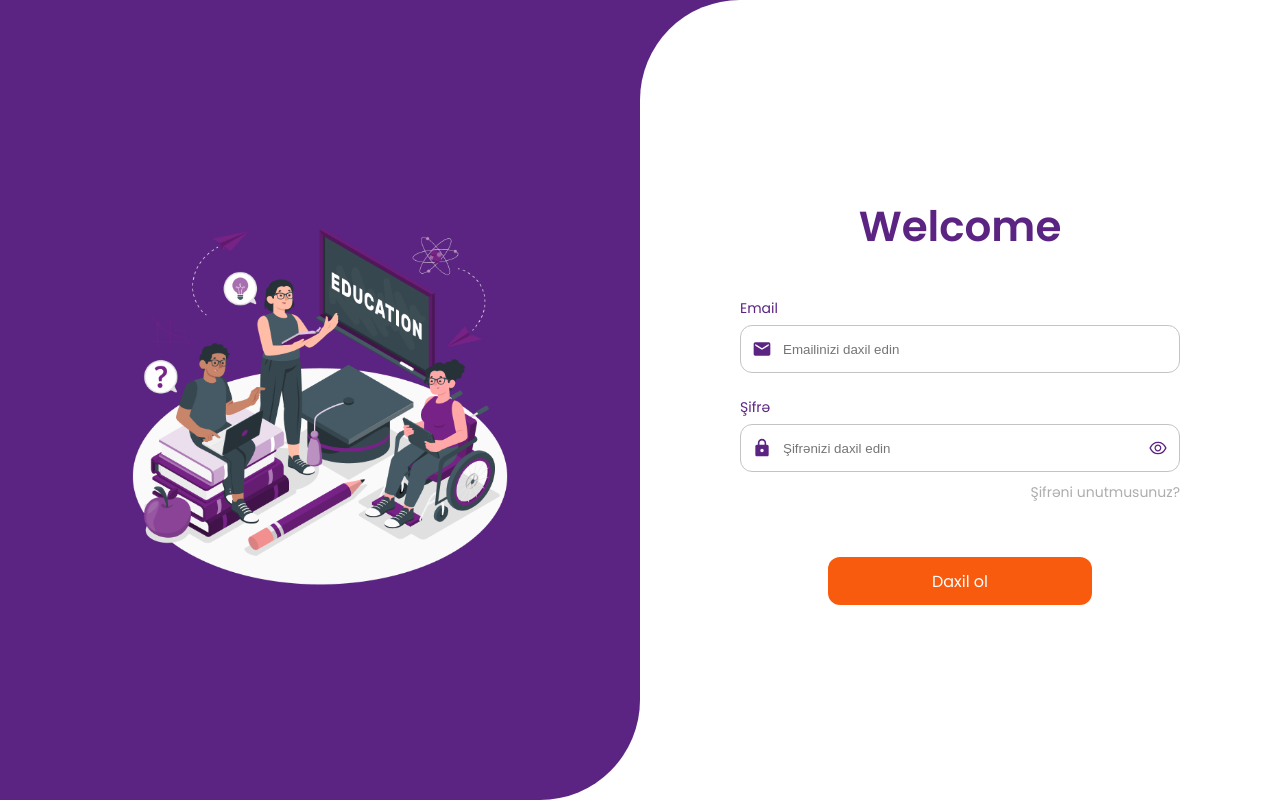
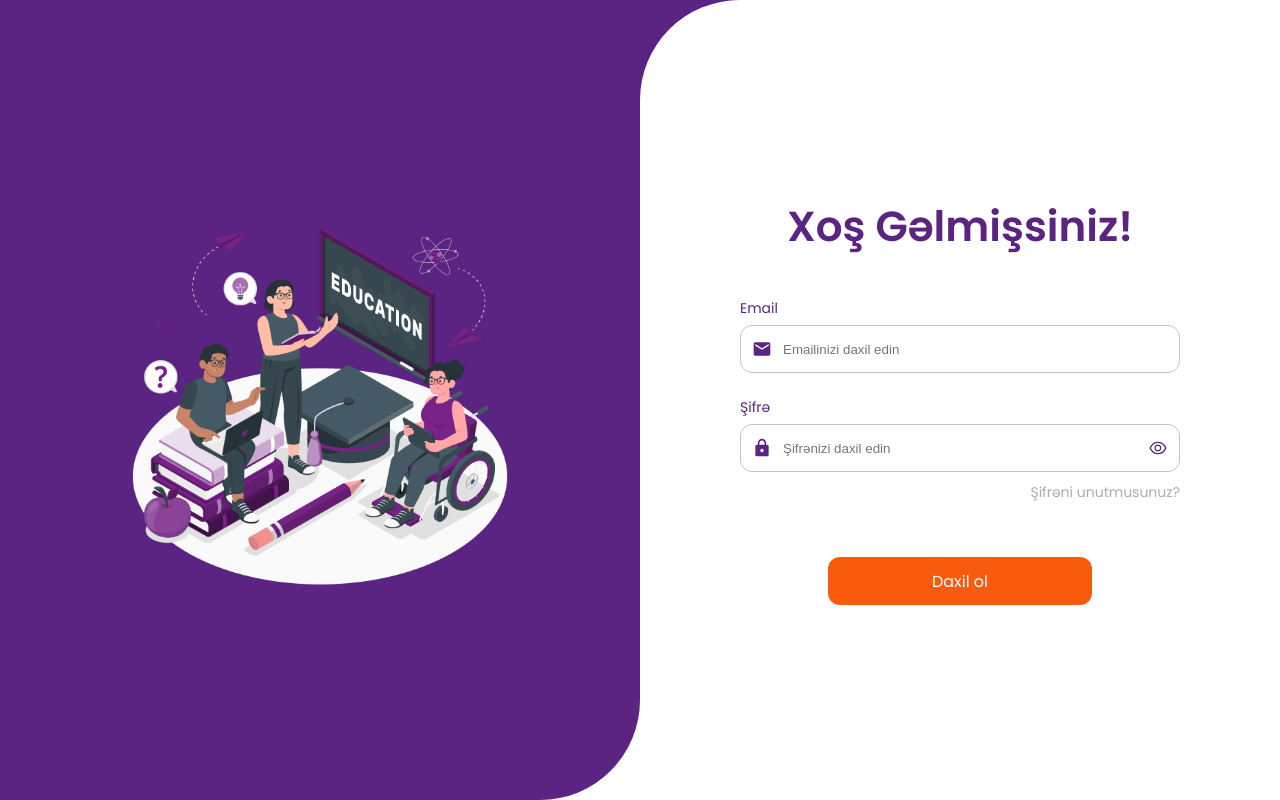
Before and after one commit to ramilvl/academia_frontend, a React (Vite) app: page /login in a window 1280 px wide. Built offline with nearby package versions, Linux system fonts and the light colour scheme; no server answers.

Commit message:
Login page has been updated to one main language

```diff
--- a/src/pages/Login.tsx
+++ b/src/pages/Login.tsx
@@ -88,7 +88,7 @@ function Login({ setToken }: LoginProps) {
             </div>
 
             <div className="login_right_panel">
-                <span>Welcome</span>
+                <span>Xoş Gəlmişsiniz!</span>
                 <form onSubmit={handleLogin} className="auth-form">
                 <div className="input-wrapper">
                         <label>Email</label>
```
